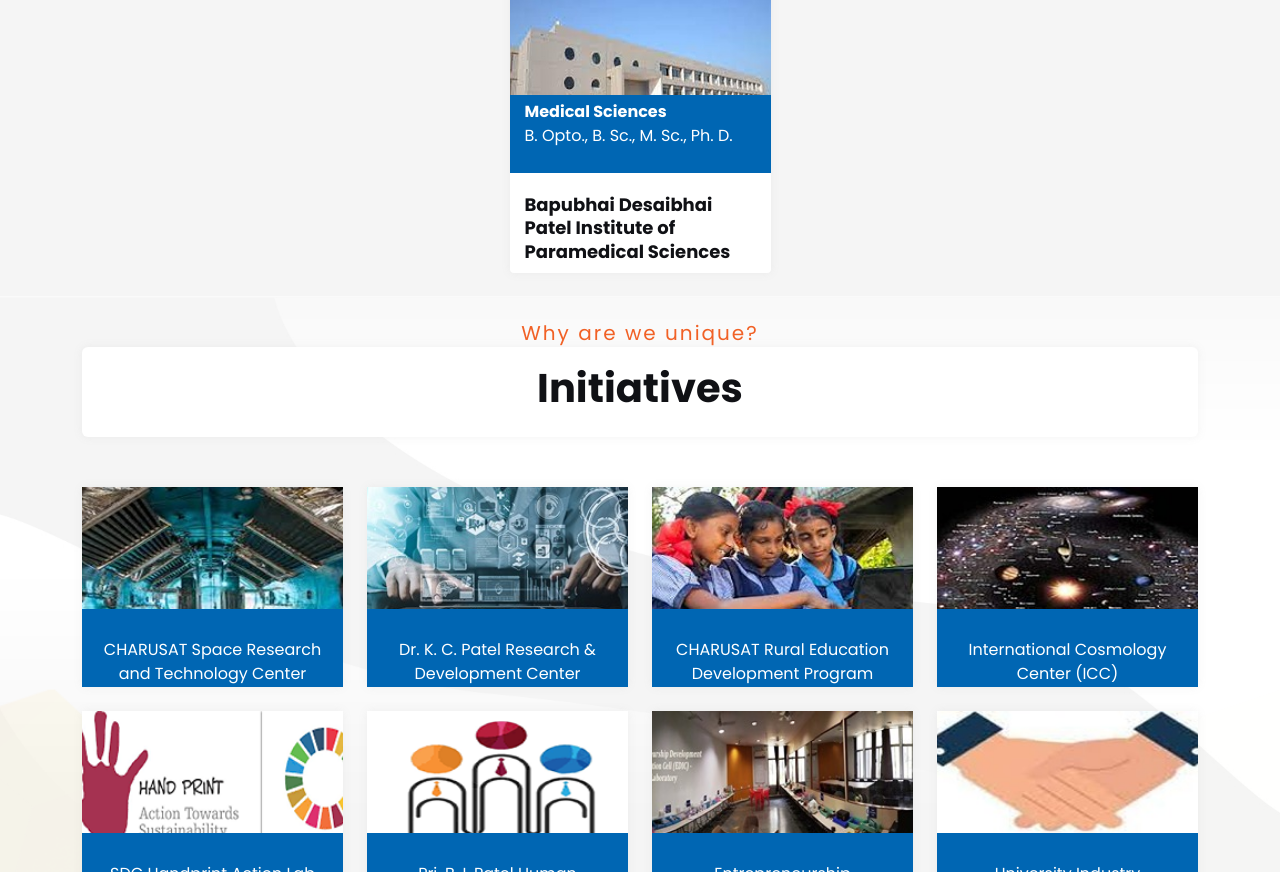
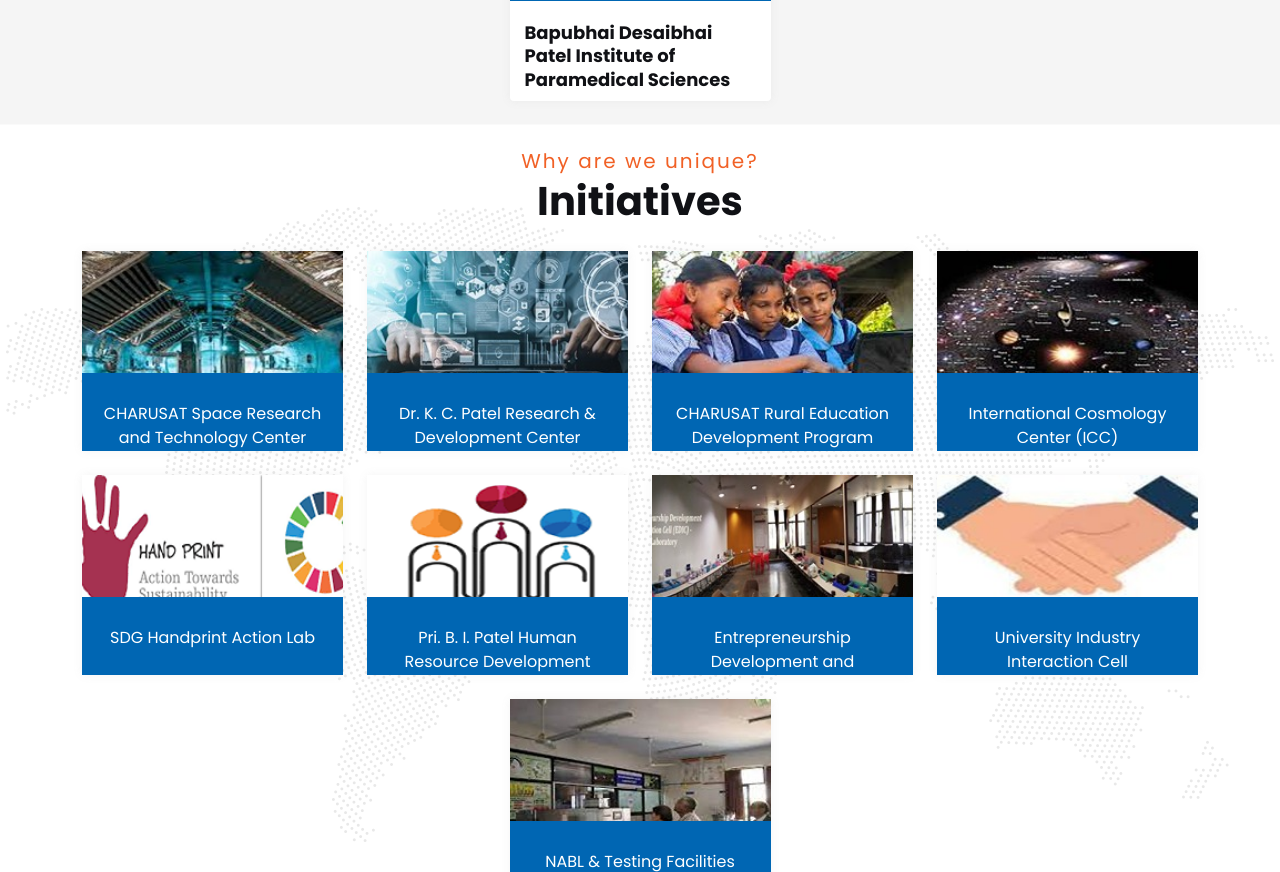
Before and after one commit to Parmesh119/CHARUSATv4, a React (Create React App) app: page / in a window 1280 px wide. Shown: the part 3900-4772 px from the top of the page. Built offline with nearby package versions, Linux system fonts and the light colour scheme; a web font is replaced by a local one.

Commit message:
update css

```diff
--- a/src/component/section/Vision_Mission.jsx
+++ b/src/component/section/Vision_Mission.jsx
@@ -22,7 +22,7 @@
 
 const VisionMission = () => {
   return (
-    <div className="student-feedbak-section padding-tb shape-img vision-main">
+    <div className="student-feedbak-section p-4 shape-img vision-main">
       <div className="container">
         <div className="section-header text-center">
           <span className="subtitle">{subTitle}</span>
--- a/src/component/section/collaboration.jsx
+++ b/src/component/section/collaboration.jsx
@@ -299,7 +299,9 @@
     //   </div>
     // </div>
     <div className="sponsor-section ">
-    <div className="container">
+      <hr />
+      <br />
+      <div className="container ">
         <div className="section-header text-center">
           <span className="subtitle ">ALLIANCE</span>
           <h2 className="title">{title}</h2>
--- a/src/component/section/initiatives.jsx
+++ b/src/component/section/initiatives.jsx
@@ -78,18 +78,27 @@
   };
 
   return (
-      <div className="course-section style-3 padding-b">
-        <div className="course-shape one">
+    <div className="course-section shape-img  padding-b">
+      {/* <div className="course-shape one">
         <img src="assets/images/shape-img/icon/01.png" alt="education" />
       </div>
       <div className="course-shape two">
         <img src="assets/images/shape-img/icon/02.png" alt="education" />
-        </div>
+      </div> */}
       <div className="container py-4 text-center">
-        <span className="subtitle h5" style={{color:"#f16126",fontWeight:"normal",letterSpacing:"2px"}}>{subTitle}</span>
-        <div className="section-header text-center">
+        <span
+          className="subtitle h5"
+          style={{
+            color: "#f16126",
+            fontWeight: "normal",
+            letterSpacing: "2px",
+          }}
+        >
+          {subTitle}
+        </span>
+        <div className=" text-center">
           {/* <span className="subtitle">{subTitle}</span> */}
-          <h2 className="title mx-auto">{title}</h2>
+          <h2 className="title mx-auto mb-4">{title}</h2>
         </div>
 
         <div className="section-wrapper">
@@ -135,7 +144,6 @@
                                                       </div> */}
                           </div>
                         </div>
-
                       </div>
                     </div>
                   </div>
```
Lines whose indentation alone changed are shown as unchanged.
